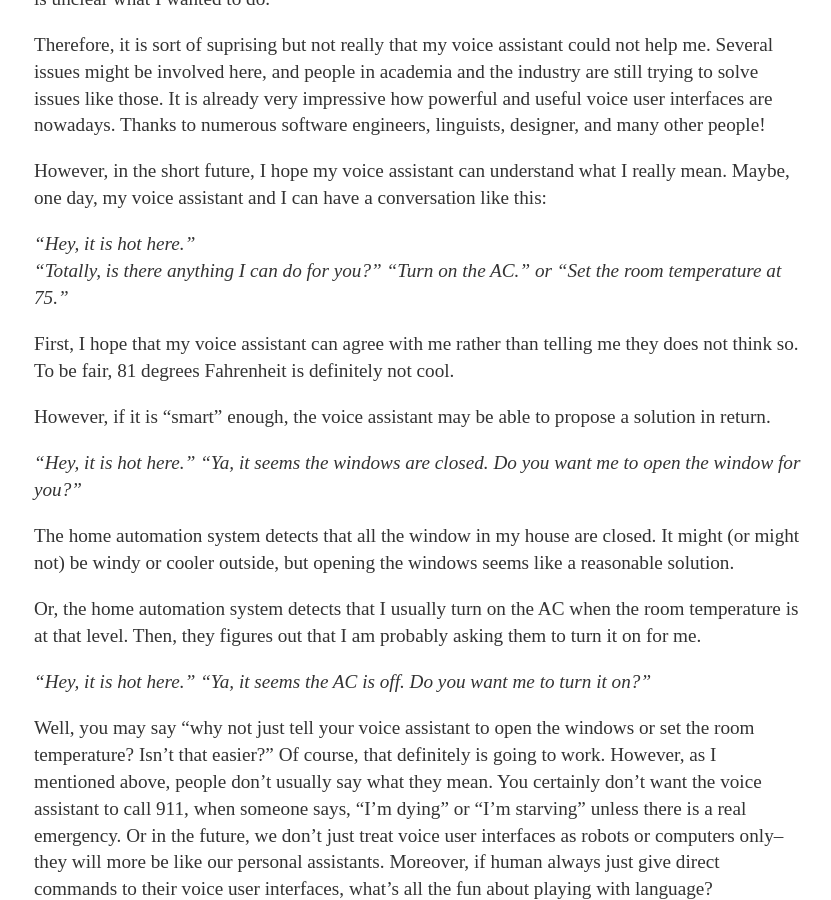
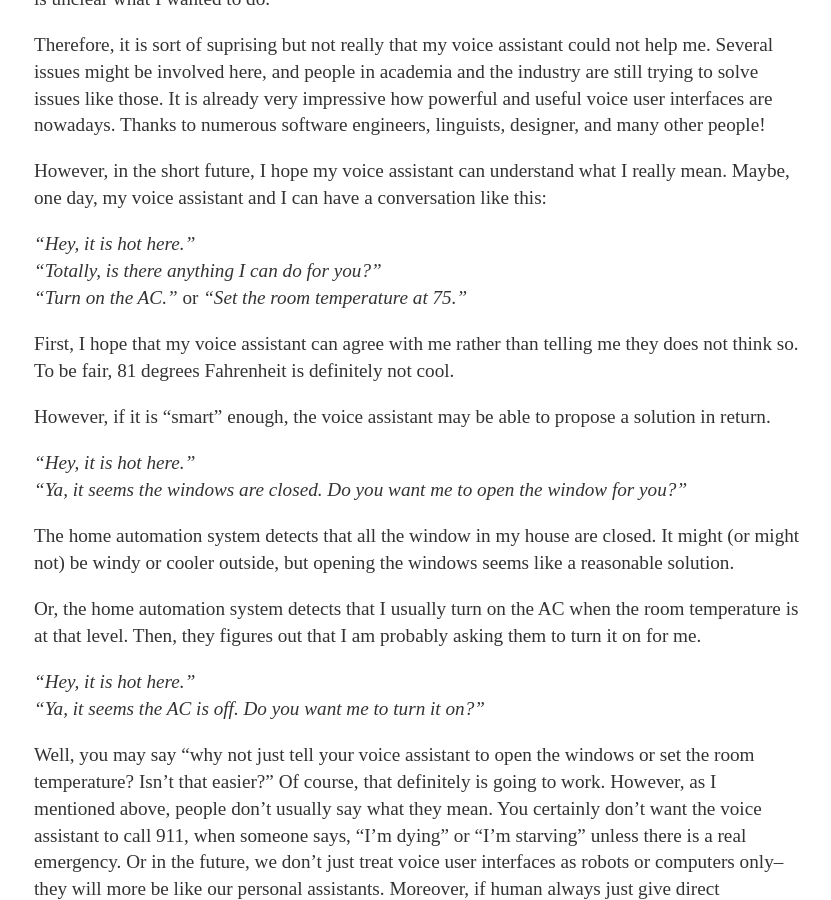
Before and after one commit to sabrinazhong/sabrinazhong.github.io, a Jekyll site: the page built from _posts/2019-11-1-pragmatics-in-conversation.md, in a window 1280 px wide and 900 px high, scrolled down 1017 px. Shown: the whole window, without its empty margins (222-1053 px from the left). Built offline with Jekyll 4.4.1, drawn with Linux system fonts in a browser that asks for light colours.

```diff
--- a/_posts/2019-11-1-pragmatics-in-conversation.md
+++ b/_posts/2019-11-1-pragmatics-in-conversation.md
@@ -41,15 +41,15 @@ However, in the short future, I hope my voice assistant can understand what I re
 and I can have a conversation like this:
 
 <i>"Hey, it is hot here."</i><br>
-<i>"Totally, is there anything I can do for you?"</i>
-<i>"Turn on the AC." or "Set the room temperature at 75."</i>
+<i>"Totally, is there anything I can do for you?"</i><br>
+<i>"Turn on the AC."</i> or <i>"Set the room temperature at 75."</i>
 
 First, I hope that my voice assistant can agree with me rather than telling me they does not think so. To be fair,
 81 degrees Fahrenheit is definitely not cool.
 
 However, if it is “smart” enough, the voice assistant may be able to propose a solution in return.
 
-<i>"Hey, it is hot here."</i>
+<i>"Hey, it is hot here."</i><br>
 <i>"Ya, it seems the windows are closed. Do you want me to open the window for you?"</i>
 
 The home automation system detects that all the window in my house are closed. It might (or might not) be windy or cooler
@@ -58,7 +58,7 @@ outside, but opening the windows seems like a reasonable solution.
 Or, the home automation system detects that I usually turn on the AC when the room temperature is at that level. Then,
 they figures out that I am probably asking them to turn it on for me.
 
-<i>"Hey, it is hot here."</i>
+<i>"Hey, it is hot here."</i><br>
 <i>"Ya, it seems the AC is off. Do you want me to turn it on?"</i>
 
 Well, you may say "why not just tell your voice assistant to open the windows or set the room temperature? Isn't that
```
